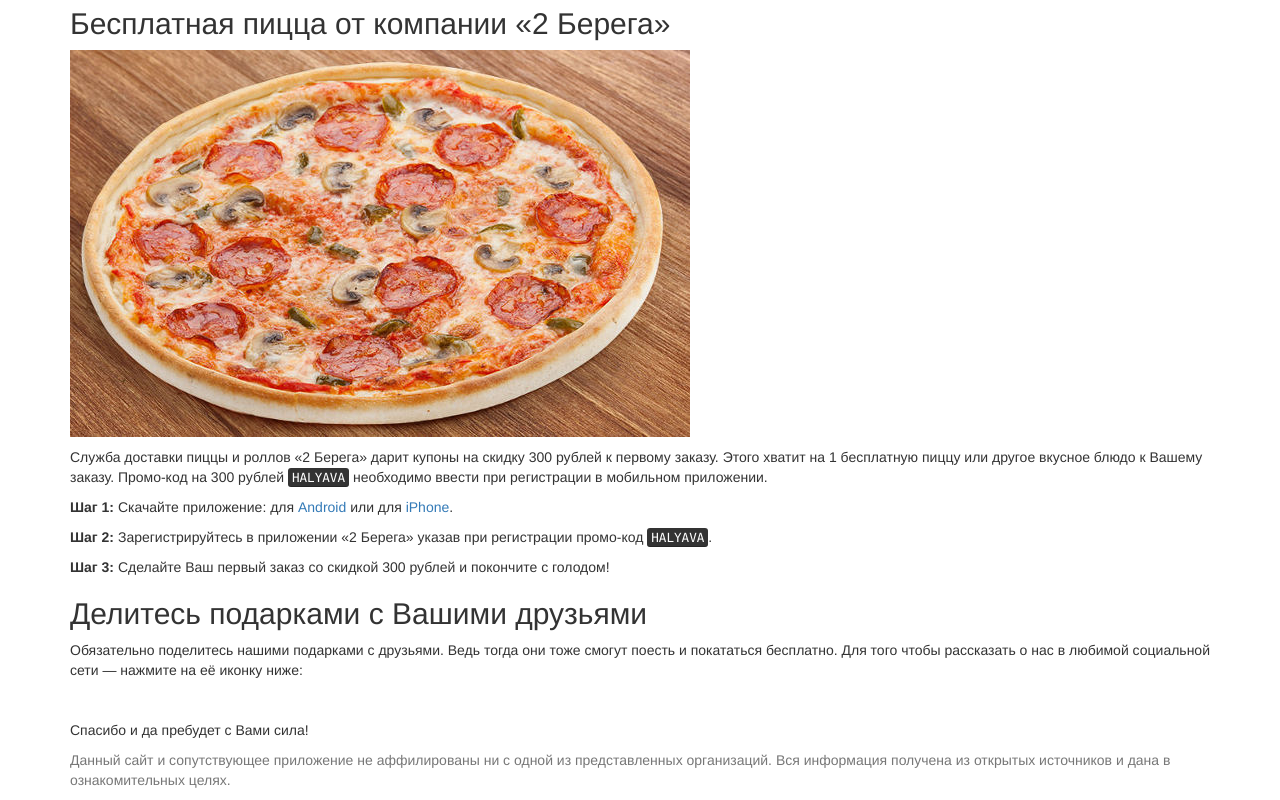
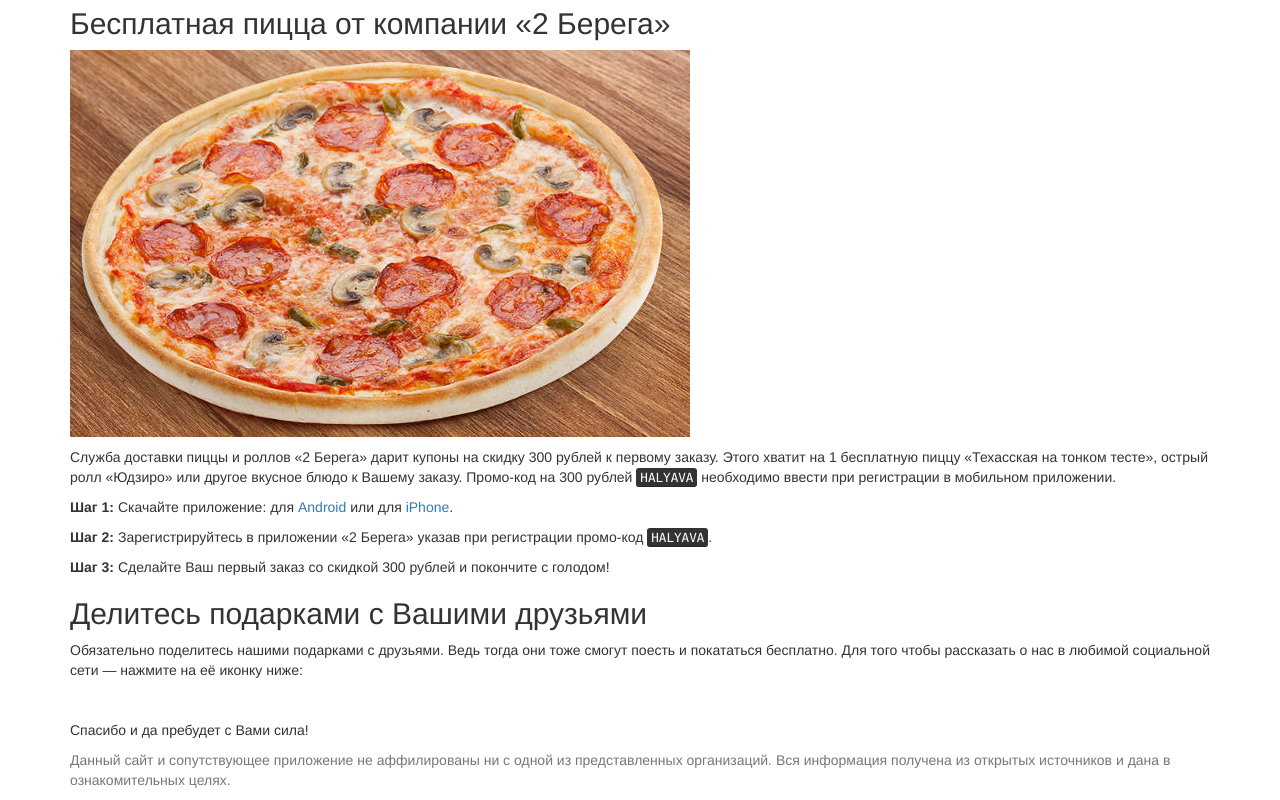
Before and after one commit to mewhub/mob-promo.ru, a plain HTML site: page index.html in a window 1280 px wide. Shown: the part 1485-2285 px from the top of the page. Drawn offline with nearby package versions, Linux system fonts and the light colour scheme.

Commit message:
Pizza fix

```diff
--- a/index.html
+++ b/index.html
@@ -107,7 +107,7 @@
 
 <p><img src="2b.jpg" border="0" alt="" class="img-responsive" /></p>
 
-<p>Служба доставки пиццы и роллов &laquo;2 Берега&raquo; дарит купоны на скидку 300 рублей к первому заказу. Этого хватит на 1 бесплатную пиццу или другое вкусное блюдо к Вашему заказу. Промо-код на 300 рублей <kbd>HALYAVA</kbd> необходимо ввести при регистрации в мобильном приложении.</p>
+<p>Служба доставки пиццы и роллов &laquo;2 Берега&raquo; дарит купоны на скидку 300 рублей к первому заказу. Этого хватит на 1 бесплатную пиццу &laquo;Техасская на тонком тесте&raquo;, острый ролл &laquo;Юдзиро&raquo; или другое вкусное блюдо к Вашему заказу. Промо-код на 300 рублей <kbd>HALYAVA</kbd> необходимо ввести при регистрации в мобильном приложении.</p>
 
 <p><strong>Шаг 1:</strong> Скачайте приложение: для <a href="https://play.google.com/store/apps/details?id=ru.dvaberega">Android</a> или для <a href="https://itunes.apple.com/app/apple-store/id1018760665">iPhone</a>.</p>
 
```
